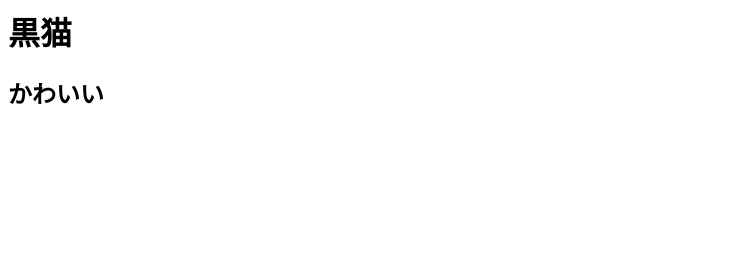
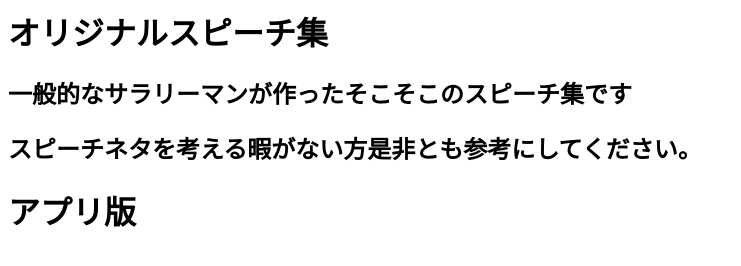
Before and after one commit to ryo3ryo4/github.io, a plain HTML site: page index.html in a window 1280 px wide. Shown: the whole page, without its empty margins (0-741 px from the left). Drawn offline with Linux system fonts and the light colour scheme.

Commit message:
Update index.html

```diff
--- a/index.html
+++ b/index.html
@@ -1,2 +1,4 @@
-<h1>黒猫</h1>
-<h2>かわいい</h2>
+<h1>オリジナルスピーチ集</h1>
+<h2>一般的なサラリーマンが作ったそこそこのスピーチ集です</h2>
+<h2>スピーチネタを考える暇がない方是非とも参考にしてください。</h2>
+<h1>アプリ版</h2>
```
